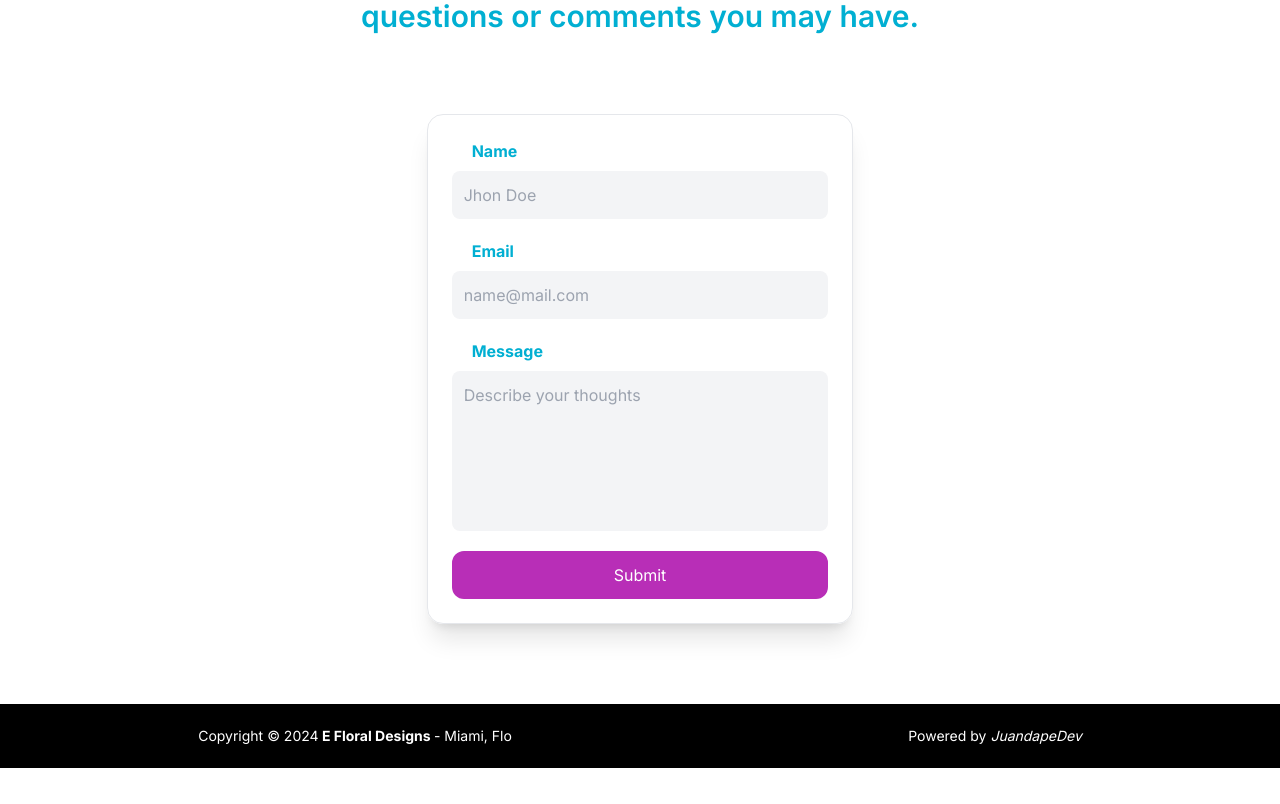
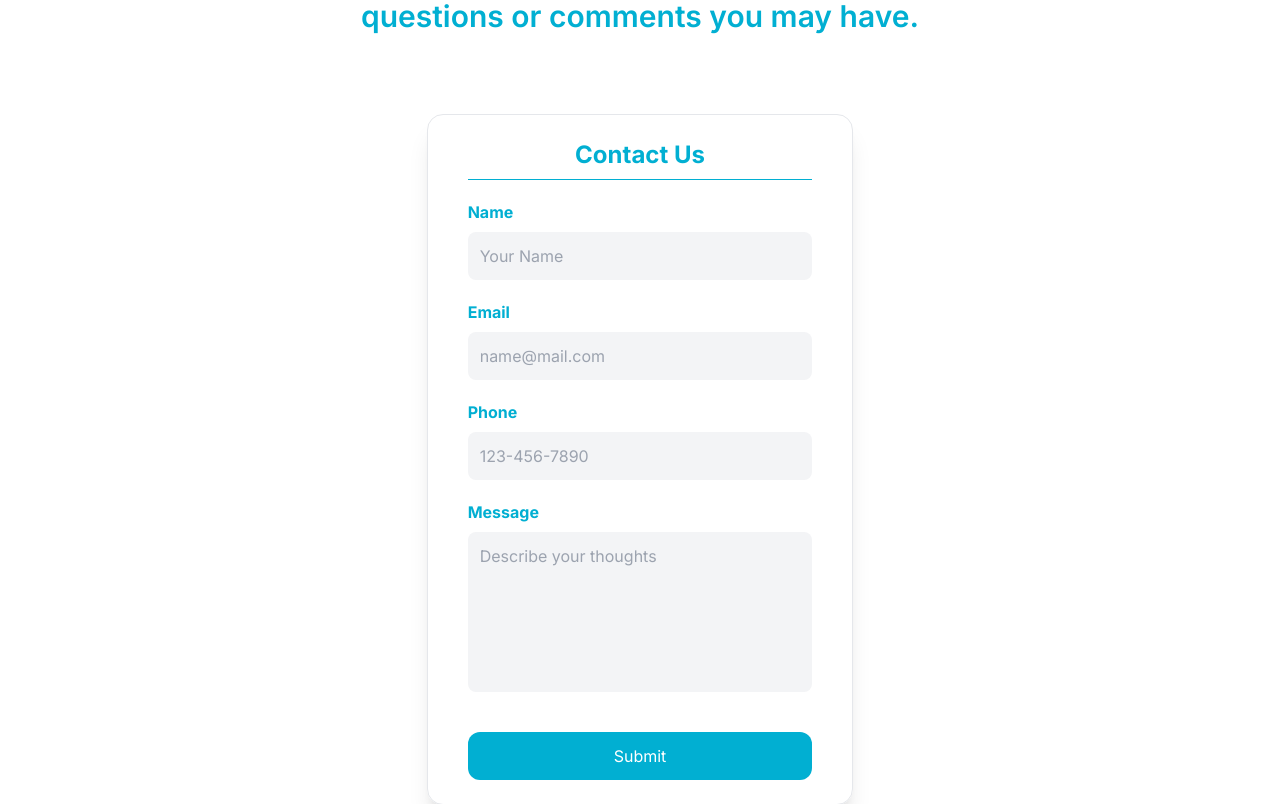
Before and after one commit to juandape/efloraldesigns, a Next.js app: page /contact in a window 1280 px wide. Shown: the part 709-1513 px from the top of the page. Before the commit the page ends 1477 px from the top, so only its background shows below. Built offline with nearby package versions, Linux system fonts and the light colour scheme.

Commit message:
feat: login modal

```diff
--- a/package.json
+++ b/package.json
@@ -14,7 +14,8 @@
     "react-dom": "^18",
     "react-icons": "^5.2.1",
     "react-slick": "^0.30.2",
-    "slick-carousel": "^1.8.1"
+    "slick-carousel": "^1.8.1",
+    "sweetalert2": "^11.12.4"
   },
   "devDependencies": {
     "@types/node": "^20",
--- /dev/null
+++ b/src/app/admin-tools/page.tsx
@@ -0,0 +1,32 @@
+import Link from 'next/link';
+
+export default function AdminTools() {
+  return (
+    <section className='p-6 rounded-xl'>
+      <h2 className='text-2xl font-bold text-center text-blue-sky mb-2'>
+        Admin Tools
+      </h2>
+      <hr className='border-blue-sky' />
+      <div className='flex flex-col my-5'>
+        <Link
+          href='/admin-tools/users'
+          className='bg-blue-sky text-white text-center py-2 rounded-xl my-2 hover:bg-blue-500'
+        >
+          Users
+        </Link>
+        <Link
+          href='/admin-tools/products'
+          className='bg-blue-sky text-white text-center py-2 rounded-xl my-2 hover:bg-blue-500'
+        >
+          ProductsZ
+        </Link>
+        <Link
+          href='/admin-tools/orders'
+          className='bg-blue-sky text-white text-center py-2 rounded-xl my-2 hover:bg-blue-500'
+        >
+          Orders
+        </Link>
+      </div>
+    </section>
+  );
+}
--- a/src/app/contact/page.tsx
+++ b/src/app/contact/page.tsx
@@ -1,7 +1,34 @@
+'use client';
+
+import { useState } from 'react';
 import TopHeader from '../../components/TopHeader';
 import contact from '../../images/contact.jpg';
+import { buttonStyles, labelStyles, inputStyles } from '@/styles/Styles';
+
+const initialFormState = {
+  name: '',
+  email: '',
+  phone: '',
+  message: '',
+};
 
 export default function Contact() {
+  const [data, setData] = useState(initialFormState);
+
+  const handleSubmit = (event: React.FormEvent) => {
+    event.preventDefault();
+    console.log(data);
+    setData(initialFormState);
+  };
+
+  const handleChange = (event: React.ChangeEvent<HTMLInputElement | HTMLTextAreaElement>) => {
+    const { name, value } = event.target;
+    setData((prevData) => ({
+      ...prevData,
+      [name]: value,
+    }));
+  };
+
   return (
     <>
       <TopHeader
@@ -11,31 +38,54 @@ export default function Contact() {
         headerText='We would love to hear from you! Please feel free to reach out to us with any questions or comments you may have.'
       />
       <section>
-        <form className='flex flex-col w-96 sm:w-1/3 justify-center mx-auto border rounded-2xl p-6 shadow-xl'>
-          <label htmlFor='name' className='ml-5 mb-2 text-blue-sky font-bold'>
+        <form
+          className='flex flex-col w-96 sm:w-1/3 justify-center mx-auto border rounded-2xl py-6 px-10 shadow-xl'
+          onSubmit={handleSubmit}
+        >
+          <h2 className='text-2xl font-bold text-center text-blue-sky mb-2'>
+            Contact Us
+          </h2>
+          <hr className='border-blue-sky mb-5' />
+          <label htmlFor='name' className={labelStyles}>
             Name
           </label>
           <input
             type='text'
             id='name'
             name='name'
-            className='bg-gray-100 py-3 rounded-lg mb-5 pl-3'
-            placeholder='Jhon Doe'
+            className={inputStyles}
+            placeholder='Your Name'
+            required
+            value={data.name}
+            onChange={handleChange}
           />
-          <label htmlFor='email' className='ml-5 mb-2 text-blue-sky font-bold'>
+          <label htmlFor='email' className={labelStyles}>
             Email
           </label>
           <input
             type='email'
             id='email'
             name='email'
-            className='bg-gray-100 py-3 rounded-lg mb-5 pl-3'
+            className={inputStyles}
             placeholder='name@mail.com'
+            required
+            value={data.email}
+            onChange={handleChange}
           />
-          <label
-            htmlFor='message'
-            className='ml-5 mb-2 text-blue-sky font-bold'
-          >
+          <label htmlFor='phone' className={labelStyles}>
+            Phone
+          </label>
+          <input
+            type='tel'
+            id='phone'
+            name='phone'
+            className={inputStyles}
+            placeholder='123-456-7890'
+            required
+            value={data.phone}
+            onChange={handleChange}
+          />
+          <label htmlFor='message' className={labelStyles}>
             Message
           </label>
           <textarea
@@ -43,11 +93,11 @@ export default function Contact() {
             name='message'
             className='bg-gray-100 py-3 rounded-lg mb-5 resize-none h-40 pl-3'
             placeholder='Describe your thoughts'
+            required
+            value={data.message}
+            onChange={handleChange}
           />
-          <button
-            type='submit'
-            className='bg-purple hover:border hover:text-purple hover:bg-gray-100 hover:border-purple text-white py-3 px-2 rounded-xl transition duration-300'
-          >
+          <button type='submit' className={`mt-5 ${buttonStyles}`}>
             Submit
           </button>
         </form>
--- a/src/app/footer/page.tsx
+++ b/src/app/footer/page.tsx
@@ -1,6 +1,6 @@
 export default function Footer() {
   return (
-    <footer className='bg-black flex bottom-0 w-screen h-16 inset-0 items-center justify-around text-white sm:text-sm text-xs mt-20'>
+    <footer className='bg-black flex bottom-0 w-screen h-16 inset-0 items-center justify-between text-white sm:text-sm text-xs mt-20'>
       <p>
         Copyright &copy; 2024
         <strong> E Floral Designs </strong>- Miami, Flo
--- a/src/app/header/page.tsx
+++ b/src/app/header/page.tsx
@@ -5,15 +5,40 @@ import Link from 'next/link';
 import logo from '@/images/logo.png';
 import Img from 'next/image';
 import Ocassions from './components/Ocassions';
-import { useState } from 'react';
+import { useState, useEffect, useRef } from 'react';
 import { tabsStyles } from '@/styles/Styles';
+import Login from '@/components/Login';
 
 export default function Header() {
   const [isMenuOpen, setIsMenuOpen] = useState(false);
+  const [isModalOpen, setIsModalOpen] = useState(false);
+  const menuRef = useRef<HTMLElement>(null);
 
   const toggleMenu = () => {
     setIsMenuOpen(!isMenuOpen);
   };
+
+  const toggleModal = () => {
+    setIsModalOpen(!isModalOpen);
+  };
+
+  const handleClickOutside = (event: MouseEvent) => {
+    if (menuRef.current && !menuRef.current.contains(event.target as Node)) {
+      setIsMenuOpen(false);
+    }
+  };
+
+  useEffect(() => {
+    if (isMenuOpen) {
+      document.addEventListener('click', handleClickOutside);
+    } else {
+      document.removeEventListener('click', handleClickOutside);
+    }
+
+    return () => {
+      document.removeEventListener('click', handleClickOutside);
+    };
+  }, [isMenuOpen]);
 
   return (
     <header className='flex items-center justify-between p-2 border-b-4 border-gray-300 bg-pink font-bold'>
@@ -28,9 +53,9 @@ export default function Header() {
         <Link href='/contact' className={tabsStyles}>
           Contact Us
         </Link>
-        <Link href='/login'>
+        <button onClick={toggleModal}>
           <IoPersonCircleOutline className={`text-2xl ${tabsStyles}`} />
-        </Link>
+        </button>
       </nav>
       <div className='md:hidden flex items-center mr-5'>
         <button onClick={toggleMenu}>
@@ -42,18 +67,43 @@ export default function Header() {
         </button>
       </div>
       {isMenuOpen && (
-        <nav className='flex flex-col pl-10 absolute top-20 left-0 w-full bg-pink p-4 md:hidden z-50 animate-fadeIn'>
+        <nav
+          ref={menuRef}
+          className='flex flex-col pl-10 absolute top-20 left-0 w-full bg-pink p-4 md:hidden z-50 animate-fadeIn'
+        >
           <Ocassions />
-          <Link href='/about' className={`${tabsStyles} my-2`}>
+          <Link
+            href='/about'
+            className={`${tabsStyles} my-2`}
+            onClick={toggleMenu}
+          >
             About
           </Link>
-          <Link href='/contact' className={`${tabsStyles} my-2`}>
+          <Link
+            href='/contact'
+            className={`${tabsStyles} my-2`}
+            onClick={toggleMenu}
+          >
             Contact Us
           </Link>
-          <Link href='/login' className={`${tabsStyles} my-2`}>
-            <IoPersonCircleOutline className='text-2xl' />
-          </Link>
+          <button onClick={toggleModal} className={`${tabsStyles} my-2`}>
+            <IoPersonCircleOutline className='text-2xl' onClick={toggleMenu} />
+          </button>
         </nav>
+      )}
+
+      {isModalOpen && (
+        <div className='fixed inset-0 flex items-center justify-center bg-black bg-opacity-50 z-50'>
+          <div className='relative bg-white w-96 sm:w-1/4 py-4 sm:px-5 rounded-lg shadow-sm shadow-blue-sky animate-fadeIn'>
+            <button
+              className='absolute top-4 right-4 text-blue-sky hover:text-purple transition duration-300'
+              onClick={toggleModal}
+            >
+              <IoClose className='text-2xl' />
+            </button>
+            <Login toggleModal={toggleModal} />
+          </div>
+        </div>
       )}
     </header>
   );
--- /dev/null
+++ b/src/components/Login.tsx
@@ -0,0 +1,75 @@
+'use client';
+
+import { useState } from 'react';
+import { buttonStyles, inputStyles, labelStyles } from '@/styles/Styles';
+import Swal from 'sweetalert2';
+import { useRouter } from 'next/navigation';
+
+const initialFormState = {
+  username: '',
+  password: '',
+};
+
+export default function Login({ toggleModal }: { toggleModal: () => void }) {
+  const [data, setData] = useState(initialFormState);
+  const router = useRouter();
+
+  const handleSubmit = (event: React.FormEvent) => {
+    event.preventDefault();
+    setData(initialFormState);
+    Swal.fire({
+      title: `Welcome Back ${data.username}!`,
+      text: 'You have successfully signed in!',
+      icon: 'success',
+      confirmButtonText: 'OK',
+    });
+    toggleModal();
+    router.push('/admin-tools');
+  };
+
+  const handleChange = (event: React.ChangeEvent<HTMLInputElement>) => {
+    const { name, value } = event.target;
+    setData((prevData) => ({
+      ...prevData,
+      [name]: value,
+    }));
+  };
+
+  return (
+    <section className='p-6 rounded-xl'>
+      <h2 className='text-2xl font-bold text-center text-blue-sky mb-2'>
+        Sign In
+      </h2>
+      <hr className='border-blue-sky' />
+      <form className='flex flex-col my-5' onSubmit={handleSubmit}>
+        <label htmlFor='username' className={labelStyles}>
+          User
+        </label>
+        <input
+          type='text'
+          id='username'
+          name='username'
+          className={inputStyles}
+          placeholder='Username'
+          value={data.username}
+          onChange={handleChange}
+        />
+        <label htmlFor='password' className={labelStyles}>
+          Password
+        </label>
+        <input
+          type='password'
+          id='password'
+          name='password'
+          className={inputStyles}
+          placeholder='Your Password'
+          value={data.password}
+          onChange={handleChange}
+        />
+        <button type='submit' className={`mt-5 ${buttonStyles}`}>
+          Sign In
+        </button>
+      </form>
+    </section>
+  );
+}
--- a/src/styles/Styles.tsx
+++ b/src/styles/Styles.tsx
@@ -3,3 +3,10 @@ export const tabsStyles =
 
 export const liStyles =
   'py-2 text-sm hover:text-blue-sky cursor-pointer transition duration-300';
+
+export const buttonStyles =
+  'w-full bg-blue-sky hover:border hover:text-blue-sky hover:bg-gray-100 hover:border-blue-sky text-white py-3 px-2 rounded-xl transition duration-300';
+
+export const labelStyles = 'ml-5 mb-2 text-blue-sky font-bold';
+
+export const inputStyles = 'bg-gray-100 py-3 rounded-lg mb-5 pl-3';
```
Also changed, not shown: 1 other file (tests, documents, lock files or other folders).
